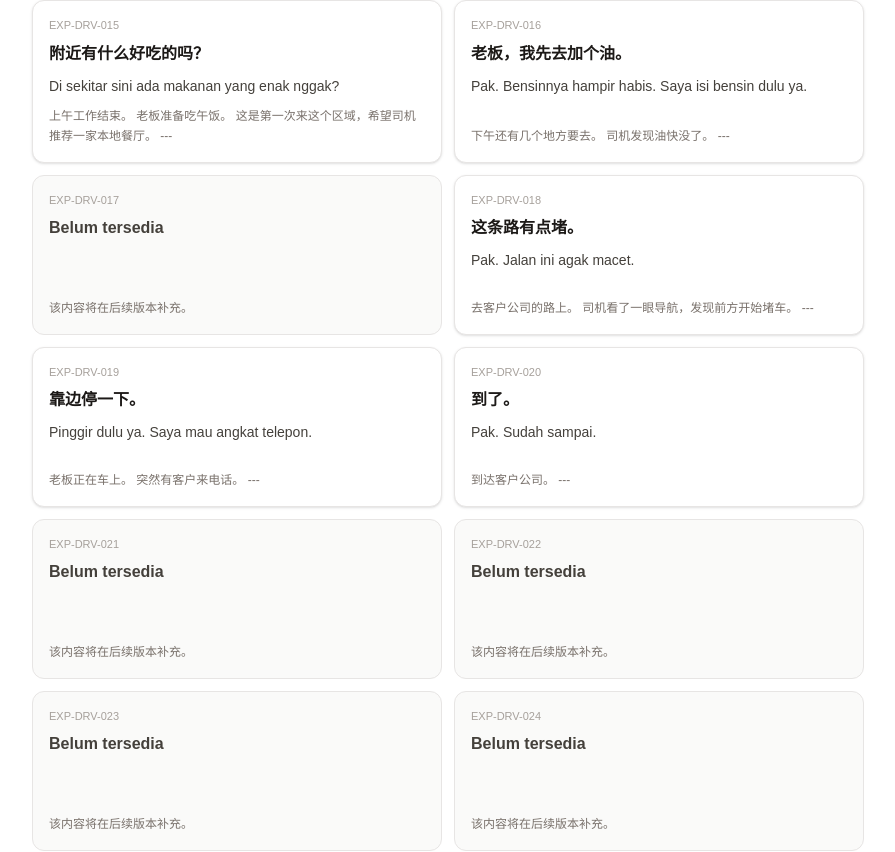
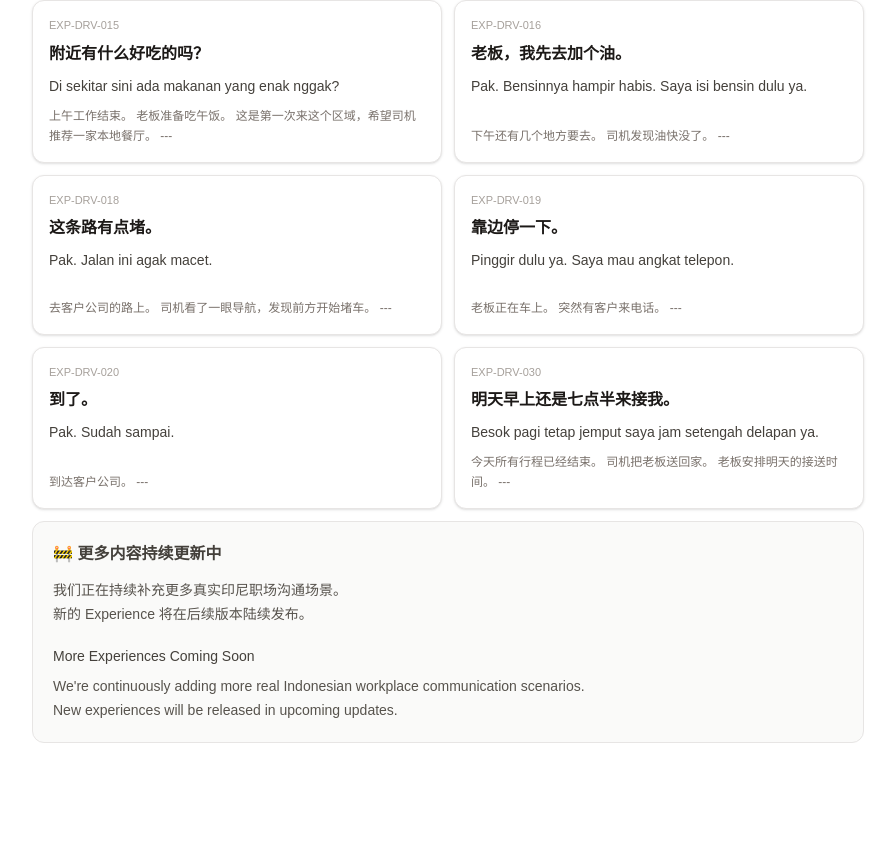
Before and after one commit to lijian13544290034-cell/IndoBrain-ID, a Next.js app: page /driver in a window 1280 px wide. Shown: the part 1728-2580 px from the top of the page, without its empty margins (192-1087 px from the left). After the commit the page ends 2519 px from the top, so only its background shows below. Built offline with nearby package versions, Linux system fonts and the light colour scheme.

Commit message:
Add reusable Driver coming soon card

```diff
--- a/app/driver/page.tsx
+++ b/app/driver/page.tsx
@@ -1,5 +1,6 @@
 import Link from 'next/link';
 import LocalizedLabel from '@/components/LocalizedLabel';
+import ComingSoonCard from '@/components/ComingSoonCard';
 import { getDriverExperiences } from '@/lib/driver-experiences';
 import { driverWorkflow, isDriverWorkflow } from '@/lib/driver-workflow';
 
@@ -7,7 +8,8 @@ export default async function DriverPage({ searchParams }: { searchParams: Promi
   const { workflow } = await searchParams;
   const selected = isDriverWorkflow(workflow) ? workflow : undefined;
   const all = getDriverExperiences();
-  const experiences = selected ? all.filter((item) => driverWorkflow.find((stage) => stage.slug === selected)?.ids.includes(Number(item.id.slice(-3)) as never)) : all;
+  const selectedExperiences = selected ? all.filter((item) => driverWorkflow.find((stage) => stage.slug === selected)?.ids.includes(Number(item.id.slice(-3)) as never)) : all;
+  const experiences = selectedExperiences.filter((item) => !item.missing);
   return <main className="mx-auto min-h-screen w-full max-w-4xl px-5 pb-12 pt-10 sm:px-8 sm:pt-14">
     <Link href="/" className="text-sm text-stone-500 hover:text-stone-900">← Beranda（返回首页）</Link>
     <header className="mt-7 rounded-2xl border border-stone-200 bg-stone-50 px-5 py-5">
@@ -22,7 +24,7 @@ export default async function DriverPage({ searchParams }: { searchParams: Promi
     </header>
     <section className="mt-7" aria-label="Situasi sopir">
       <h1 className="text-lg font-semibold">Situasi Sopir <span className="text-sm font-normal text-stone-500">（司机场景）</span></h1>
-      {experiences.length === 0 ? <p className="mt-4 rounded-xl border border-dashed border-stone-300 p-5 text-sm leading-6 text-stone-500">Belum ada situasi dalam kategori ini.<br />此分类暂时没有场景。</p> : <div className="mt-4 grid gap-3 sm:grid-cols-2">{experiences.map((experience) => experience.missing ? <article key={experience.id} aria-disabled="true" className="flex min-h-40 cursor-default flex-col rounded-xl border border-stone-200 bg-stone-50 px-4 py-4"><p className="text-[11px] font-medium text-stone-400">{experience.id}</p><p className="mt-2 font-semibold text-stone-700">Belum tersedia</p><p className="mt-auto pt-2 text-xs leading-5 text-stone-500">该内容将在后续版本补充。</p></article> : <Link key={experience.id} href={`/driver/${experience.id.slice(-3)}?workflow=${selected ?? ''}`} className="flex min-h-40 cursor-pointer flex-col rounded-xl border border-stone-200 bg-white px-4 py-4 shadow-sm transition duration-200 hover:-translate-y-0.5 hover:bg-stone-50 hover:shadow-md"><p className="text-[11px] font-medium text-stone-400">{experience.id}</p><p className="mt-2 font-semibold text-stone-900">{experience.task}</p><p className="mt-2 text-sm leading-6 text-stone-700">{experience.indonesian}</p><p className="mt-auto pt-2 line-clamp-2 text-xs leading-5 text-stone-500">{experience.explanation}</p></Link>)}</div>}
+      <div className="mt-4 grid gap-3 sm:grid-cols-2">{experiences.map((experience) => <Link key={experience.id} href={`/driver/${experience.id.slice(-3)}?workflow=${selected ?? ''}`} className="flex min-h-40 cursor-pointer flex-col rounded-xl border border-stone-200 bg-white px-4 py-4 shadow-sm transition duration-200 hover:-translate-y-0.5 hover:bg-stone-50 hover:shadow-md"><p className="text-[11px] font-medium text-stone-400">{experience.id}</p><p className="mt-2 font-semibold text-stone-900">{experience.task}</p><p className="mt-2 text-sm leading-6 text-stone-700">{experience.indonesian}</p><p className="mt-auto pt-2 line-clamp-2 text-xs leading-5 text-stone-500">{experience.explanation}</p></Link>)}<ComingSoonCard className="sm:col-span-2" /></div>
     </section>
   </main>;
 }
--- /dev/null
+++ b/components/ComingSoonCard.tsx
@@ -0,0 +1,12 @@
+type Props = {
+  className?: string;
+};
+
+export default function ComingSoonCard({ className = '' }: Props) {
+  return <article className={`flex min-h-40 flex-col rounded-xl border border-stone-200 bg-stone-50 px-5 py-5 text-stone-600 ${className}`}>
+    <h2 className="text-base font-semibold text-stone-700">🚧 更多内容持续更新中</h2>
+    <p className="mt-3 break-words text-sm leading-6">我们正在持续补充更多真实印尼职场沟通场景。<br />新的 Experience 将在后续版本陆续发布。</p>
+    <p className="mt-5 text-sm font-medium text-stone-700">More Experiences Coming Soon</p>
+    <p className="mt-2 break-words text-sm leading-6">We&apos;re continuously adding more real Indonesian workplace communication scenarios.<br />New experiences will be released in upcoming updates.</p>
+  </article>;
+}
```
